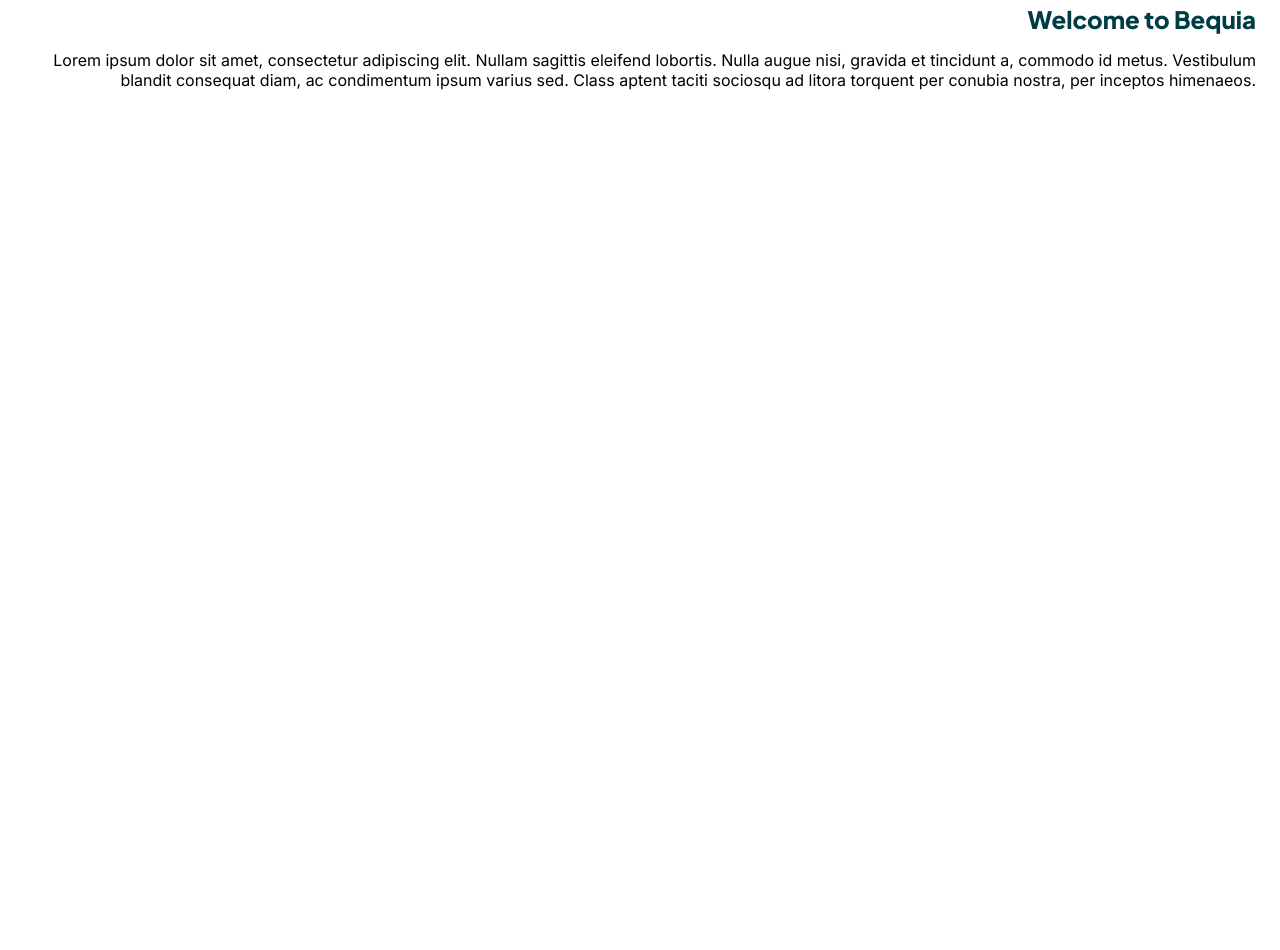
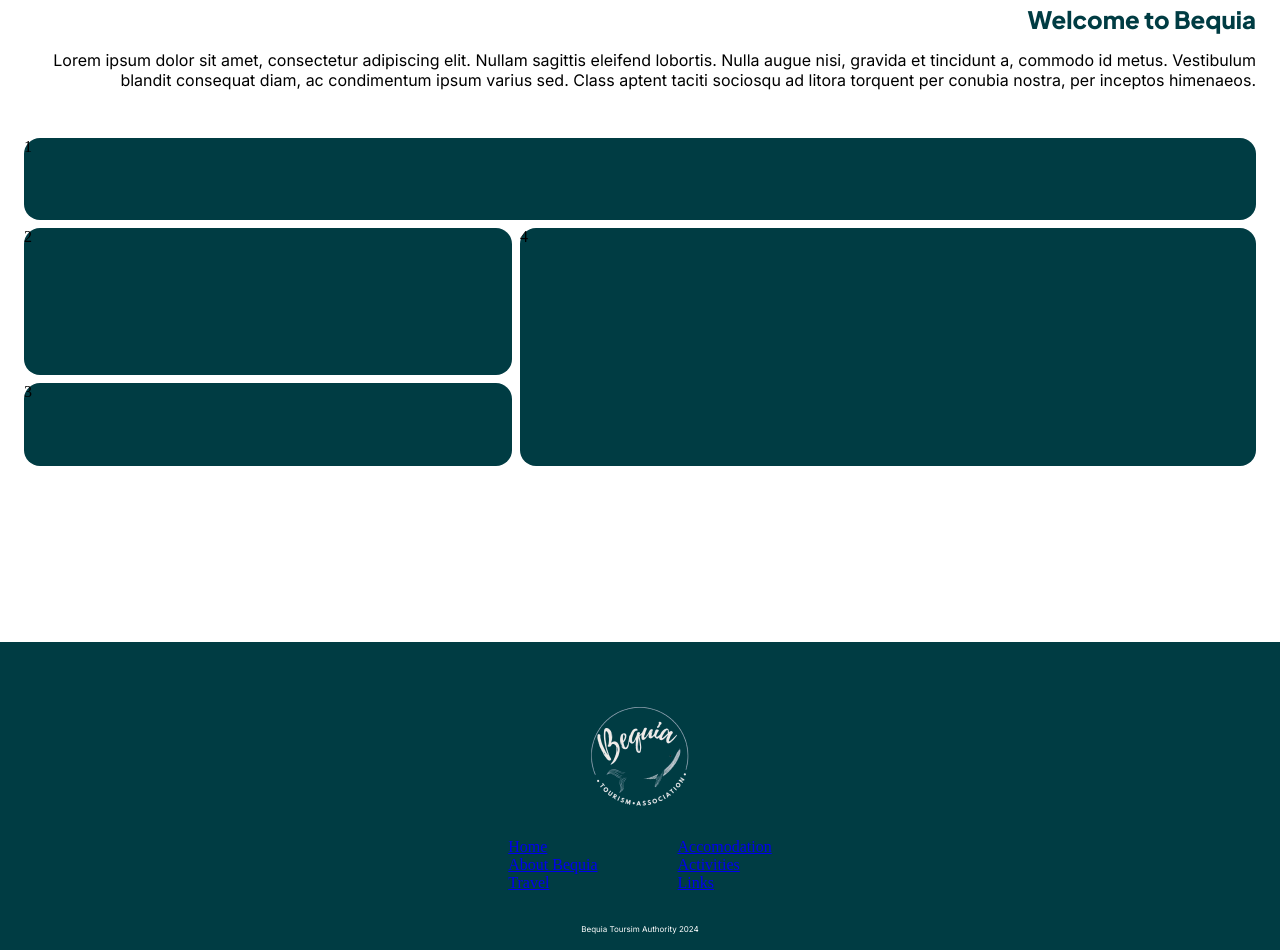
Before and after one commit to Sariah-dotcom/bequia-tourism, a React (Vite) app: page / in a window 1280 px wide. Shown: the part 900-1850 px from the top of the page. Before the commit the page ends 1094 px from the top, so only its background shows below. Built offline with nearby package versions, Linux system fonts and the light colour scheme.

Commit message:
edit header, added footer

```diff
--- a/package.json
+++ b/package.json
@@ -10,6 +10,7 @@
     "preview": "vite preview"
   },
   "dependencies": {
+    "gsap": "^3.12.5",
     "react": "^18.3.1",
     "react-dom": "^18.3.1",
     "react-icons": "^5.3.0",
--- a/src/App.css
+++ b/src/App.css
@@ -28,14 +28,25 @@
 nav {
   position: fixed;
   width: 100vw;
-  z-index: 1;
+  z-index: 10;
+  padding: 1.5rem;
+
+}
+
+.scroll{
+  background-color: #003C43;
+  background-color: #003C43;
+  padding: 1rem;
+  border-radius: 1rem;
+  box-shadow: 2px 2px 10px #0000007a;
+  transition: background-color 0.5s ease, border-radius 0.5s ease, box-shadow 0.3s ease;
 }
 
 .nav-content {
   display: flex;
   align-items: center;
   justify-content: space-between;
-  padding: 1rem;
+  transition: background-color 0.5s ease, border-radius 0.5s ease, box-shadow 0.3s ease;
 }
 
 .logo {
@@ -88,3 +99,60 @@
 .welcome {
   text-align: right;
 }
+
+.parent {
+  display: grid;
+  grid-template-columns: repeat(5, 1fr); /* 5 equal-width columns */
+  grid-template-rows: repeat(5, auto); /* Auto height rows */
+  grid-column-gap: 0.5rem;
+  grid-row-gap: 0.5rem;
+  width: 100%;
+  height: 50vh;
+  margin-top: 3rem;
+}
+
+.div1 {
+  grid-area: 1 / 1 / 2 / 6; /* Span across all 5 columns */
+  background-color: #003C43;
+  border-radius: 1rem;
+}
+
+.div2 {
+  grid-area: 2 / 1 / 4 / 3; /* Span across 2 columns */
+  background-color: #003C43;
+  border-radius: 1rem;
+}
+
+.div3 {
+  grid-area: 4 / 1 / 5 / 3; /* Span across 2 columns */
+  background-color: #003C43;
+  border-radius: 1rem;
+}
+
+.div4 {
+  grid-area: 2 / 3 / 5 / 6; /* Span across 3 columns */
+  background-color: #003C43;
+  border-radius: 1rem;
+}
+
+
+footer {
+  display: flex;
+  flex-direction: column;
+  align-items: center;
+  gap: 2rem;
+  color: #FFF;
+  background-color: #003C43;
+  padding: 4rem 2rem 1rem;
+}
+
+.footer-links {
+  display: flex ;
+  gap: 5rem;
+  justify-content: flex-end;
+}
+
+.footer-links div{
+  display: flex;
+  flex-direction: column;
+}
--- a/src/App.jsx
+++ b/src/App.jsx
@@ -3,6 +3,7 @@
 import { BrowserRouter as Router, Routes, Route } from 'react-router-dom';
 import Header from './components/Header';
 import Home from './pages/Home';
+import Footer from './components/Footer';
 
 export default function App() {
   return (
@@ -11,6 +12,7 @@
       <Routes>
         <Route path="/" element={<Home />} />
       </Routes>
+      <Footer />
     </Router>
   )
 }
--- /dev/null
+++ b/src/components/BentoGrid.jsx
@@ -0,0 +1,13 @@
+import React from 'react'
+
+export default function BentoGrid() {
+  return (
+
+      <div className="parent">
+            <div className="div1">1</div>
+            <div className="div2">2</div>
+            <div className="div3">3</div>
+            <div className="div4">4</div>
+      </div>
+  )
+}
--- /dev/null
+++ b/src/components/Footer.jsx
@@ -0,0 +1,27 @@
+import React from 'react';
+import { Link } from 'react-router-dom';
+
+
+export default function Footer() {
+  return (
+    <div className='footer'>
+      <footer>
+        <img src="/images/logo.png" alt="" />
+        <div className="footer-links">
+            <div>
+                <Link to='/'>Home</Link>
+                <Link to='/'>About Bequia</Link>
+                <Link to='/'>Travel</Link>
+            </div>
+
+            <div>
+                <Link to='/'>Accomodation</Link>
+                <Link to='/'>Activities</Link>
+                <Link to='/'>Links</Link>
+            </div>
+        </div>
+        <p style={{fontSize:'0.5rem'}}>Bequia Toursim Authority 2024</p>
+      </footer>
+    </div>
+  )
+}
--- a/src/components/Header.jsx
+++ b/src/components/Header.jsx
@@ -1,8 +1,32 @@
-import React from 'react'
+import React, { useEffect } from 'react';
 import { Link } from 'react-router-dom';
 import { IoMenu } from 'react-icons/io5';
+import { gsap } from 'gsap';
+import { ScrollTrigger } from 'gsap/ScrollTrigger';
 
 export default function Header() {
+  useEffect(() => {
+    // Register ScrollTrigger plugin
+    gsap.registerPlugin(ScrollTrigger);
+
+    const handleScroll = () => {
+      const navContent = document.querySelector('.nav-content');
+      if (window.scrollY > 0) {
+        navContent.classList.add('scroll');  // Apply .scroll class when scrolling
+      } else {
+        navContent.classList.remove('scroll'); // Remove .scroll class when at the top
+      }
+    };
+
+    // Add scroll event listener
+    window.addEventListener('scroll', handleScroll);
+
+    // Clean up the event listener when the component unmounts
+    return () => {
+      window.removeEventListener('scroll', handleScroll);
+    };
+  }, []);
+
   return (
     <div>
       <nav>
--- a/src/components/Welcome.jsx
+++ b/src/components/Welcome.jsx
@@ -1,4 +1,5 @@
 import React from 'react'
+import BentoGrid from './BentoGrid.jsx'
 
 export default function Welcome() {
   return (
@@ -12,6 +13,7 @@
             aptent taciti sociosqu ad litora torquent per conubia nostra, per inceptos himenaeos.
         </p>
       </div>
+      <BentoGrid />
     </div>
   )
 }
```
Also changed, not shown: 1 other file (tests, documents, lock files or other folders).
